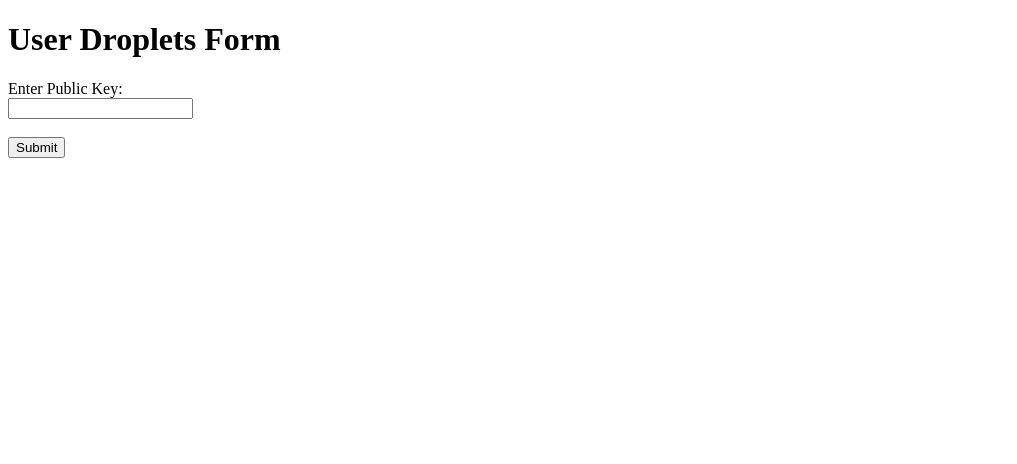
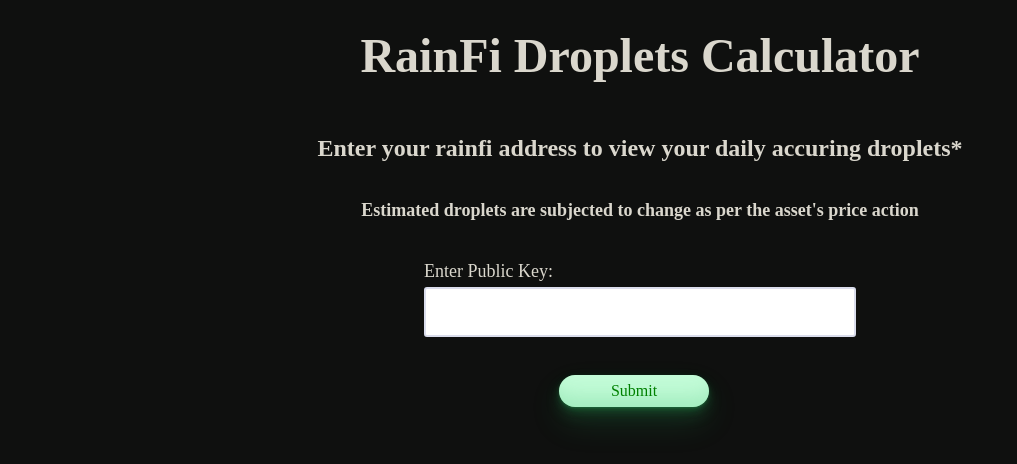
Before and after one commit to toastx/rainfi_droplets_calculator, a website: page static/droplets.html in a window 1280 px wide. Shown: the whole page, without its empty margins (0-1017 px from the left). Drawn offline with Linux system fonts and the light colour scheme; a web font is replaced by a local one.

Commit message:
added html and css

```diff
--- a/static/droplets.html
+++ b/static/droplets.html
@@ -3,33 +3,55 @@
 <head>
     <meta charset="UTF-8">
     <meta name="viewport" content="width=device-width, initial-scale=1.0">
-    <title>User Droplets Form</title>
+    <link rel="stylesheet" type="text/css" href="/static/styles.css">
+    <link rel="preconnect" href="https://fonts.googleapis.com">
+    <link rel="preconnect" href="https://fonts.gstatic.com" crossorigin>
+    <link href="https://fonts.googleapis.com/css2?family=Reddit+Mono:wght@200..900&display=swap" rel="stylesheet">
+    <title>RainFi Droplets Calculator</title>
 </head>
 <body>
-    <h1>User Droplets Form</h1>
+    <h1>RainFi Droplets Calculator</h1>
+    <h2>Enter your rainfi address to view your
+        daily accuring droplets*
+    </h2>
+    <h3>Estimated droplets are subjected to change as per the asset's price action</h3>
+
     <form id="dropletsForm">
         <label for="pubkey">Enter Public Key:</label><br>
-        <input type="text" id="pubkey" name="pubkey"><br><br>
-        <input type="submit" value="Submit">
+        <input class = "addressinput" type="text" id="pubkey" name="pubkey"><br><br>
+        <input class = "s-button" type="submit" value="Submit">
     </form>
 
-    <div id="result"></div>
+
+
+
+    <div class = "result-div" id="result"></div>
 
     <script>
-        document.getElementById("dropletsForm").addEventListener("submit", function(event) {
+        document.getElementById("dropletsForm").addEventListener("submit", async function(event) {
             event.preventDefault();
             var form = this;
             var pubkey = form.elements["pubkey"].value;
             var url = "/droplets?pubkey=" + encodeURIComponent(pubkey);
 
-            fetch(url)
-                .then(response => response.text())
-                .then(data => {
-                    document.getElementById("result").innerText = data;
-                })
-                .catch(error => {
-                    console.error('Error:', error);
-                });
+            try {
+            const response = await fetch(url); // Wait for fetch call to complete
+            const data = await response.json(); // Wait for JSON parsing
+            // Show the result div
+            document.getElementById("result").style.display = "block";
+            // Access elements of JSON data and display them
+            if (data['Daily estimated droplets'] !== undefined) {
+                document.getElementById("result").innerText += "Daily estimated droplets: " + data['Daily estimated droplets'] + "\n";
+            }
+            if (data['Borrowing Droplets'] !== undefined) {
+                document.getElementById("result").innerText += "Borrowing Droplets: " + data['Borrowing Droplets'] + "\n";
+            }
+            if (data['Lending Droplets'] !== undefined) {
+                document.getElementById("result").innerText += "Lending Droplets: " + data['Lending Droplets'] + "\n";
+            }
+            } catch (error) {
+                console.error('Error:', error);
+    }
         });
     </script>
 </body>
--- /dev/null
+++ b/static/styles.css
@@ -0,0 +1,102 @@
+:root{
+--night: rgb(15, 16, 15);
+--timberwolf: #dad7cdff;
+--ultra-violet: rgb(84, 87, 124);
+}
+
+body{
+    background: var(--night);
+    display: flex;
+    flex-direction: column;
+    align-items: center;
+    justify-content: center;
+
+
+}
+
+h1 {
+    margin-top: 20px;
+    color: var(--timberwolf);
+    font-family: "Reddit Mono";
+    font-weight: 800px;
+    font-size: 48px;
+}
+
+h2{
+    margin-top: 20px;
+
+    color: var(--timberwolf);
+    font-family: "Reddit Mono";
+    font-weight: 800px;
+    font-size: 24px;
+
+}
+h3{
+    margin-bottom: 40px;
+    color: var(--timberwolf);
+    font-family: "Reddit Mono";
+    font-weight: 300px;
+    font-size: 18px;
+
+}
+
+label{
+
+    color: var(--timberwolf);
+    font-family: "Reddit Mono";
+    font-weight: 400px;
+    font-size: 18px;
+}
+
+.addressinput {
+    width: 400px;
+    border: none;
+    padding: 14px;
+    border-radius: 3px;
+    margin-top: 50px;
+    margin-bottom: 50px;
+    border: 2px solid #DADDEC;
+    margin: 5px 0 10px;
+    font-size: 1rem;
+    color: #656880;
+}
+
+.s-button {
+    margin-top: 10px;
+    background-color: #c2fbd7;
+    border-radius: 100px;
+    box-shadow: rgba(44, 187, 99, .2) 0 -25px 18px -14px inset,rgba(44, 187, 99, .15) 0 1px 2px,rgba(44, 187, 99, .15) 0 2px 4px,rgba(44, 187, 99, .15) 0 4px 8px,rgba(44, 187, 99, .15) 0 8px 16px,rgba(44, 187, 99, .15) 0 16px 32px;
+    color: green;
+    cursor: pointer;
+    display: inline-block;
+    font-family: Reddit Mono;
+    padding: 7px 20px;
+    text-align: center;
+    text-decoration: none;
+    transition: all 250ms;
+    border: 0;
+    font-size: 16px;
+    user-select: none;
+    -webkit-user-select: none;
+    touch-action: manipulation;
+    margin-left: 135px;
+    width: 150px;
+}
+
+
+.s-button:hover {
+  box-shadow: rgba(44,187,99,.35) 0 -25px 18px -14px inset,rgba(44,187,99,.25) 0 1px 2px,rgba(44,187,99,.25) 0 2px 4px,rgba(44,187,99,.25) 0 4px 8px,rgba(44,187,99,.25) 0 8px 16px,rgba(44,187,99,.25) 0 16px 32px;
+  transform: scale(1.05) rotate(-1deg);
+}
+
+
+.result-div{
+    margin-top: 80px;
+    padding: 10px;
+    font-size: 18px;
+    font-family: Reddit Mono;
+    width: 800px;
+    text-align: center;
+    color: var(--timberwolf);
+    display: none;
+}
```
Also changed, not shown: 2 other files.
